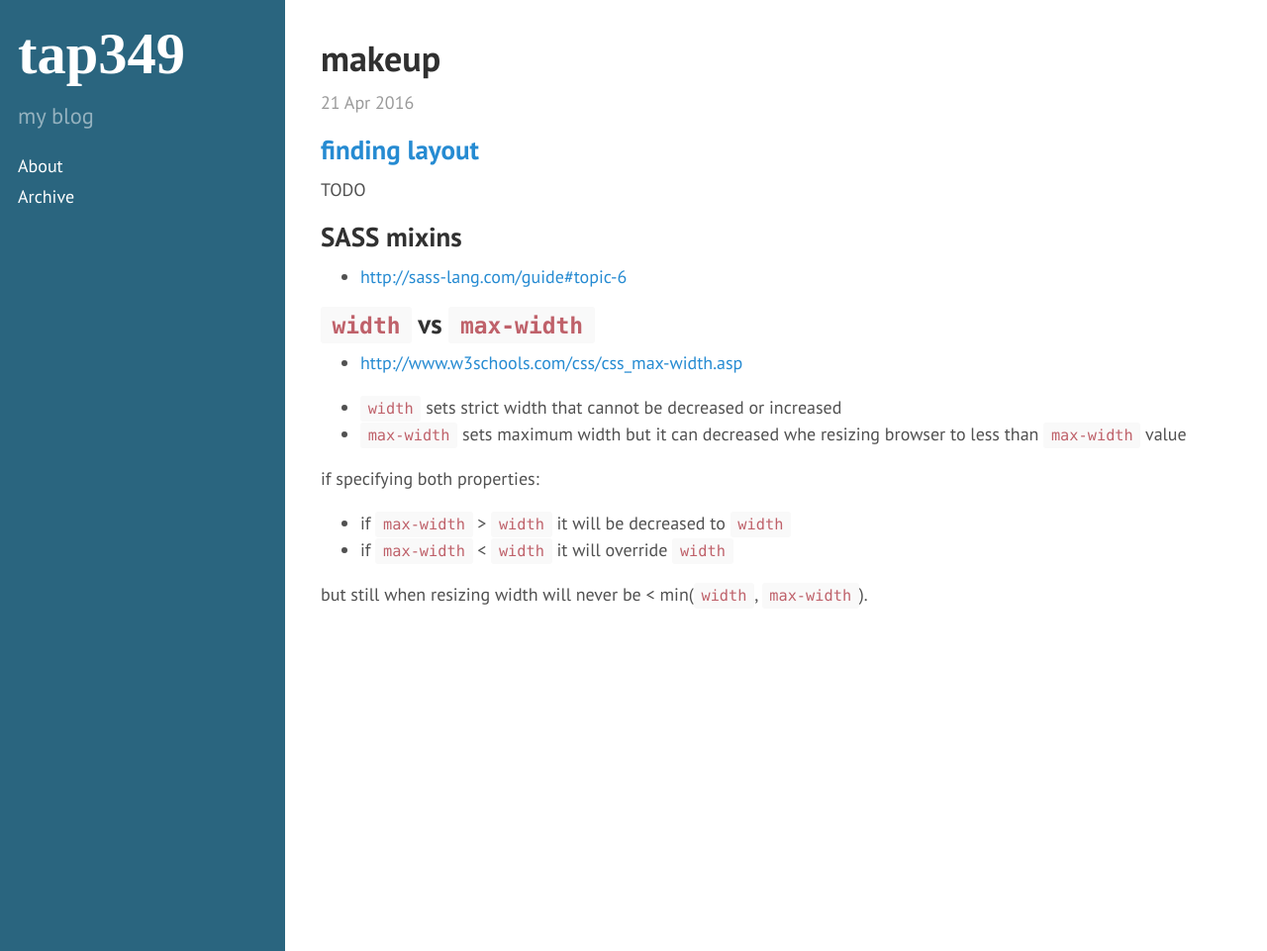
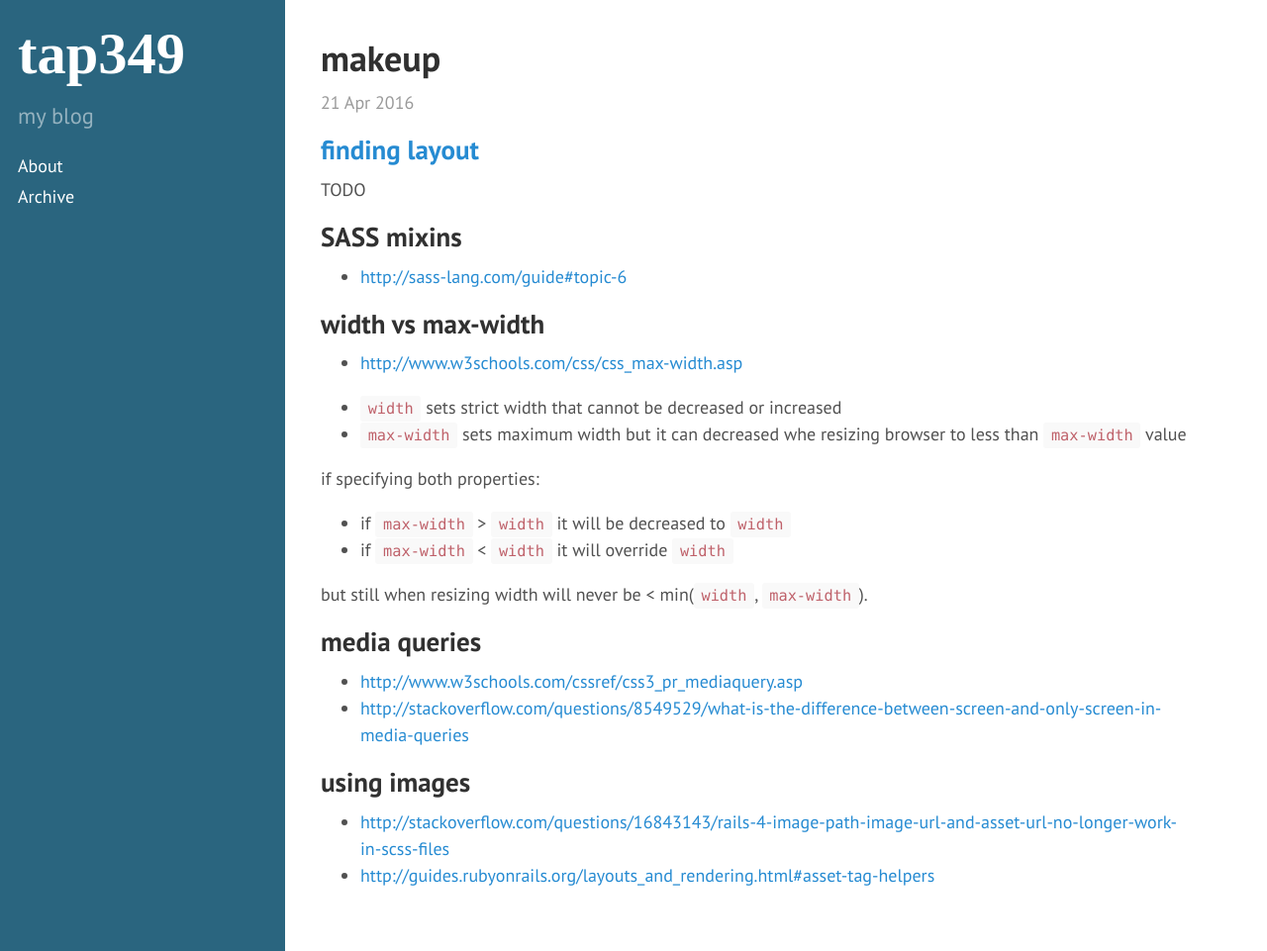
Before and after one commit to tap349/tap349.github.io, a Jekyll site: the page built from _posts/2016-04-21-makeup.md, in a window 1280 px wide and 961 px high. Shown: the whole window at 99% size. Built offline with Jekyll 4.4.1, drawn with Linux system fonts in a browser that asks for light colours.

Commit message:
update 2016-04-21_21:09:44

```diff
--- a/_posts/2016-04-21-makeup.md
+++ b/_posts/2016-04-21-makeup.md
@@ -14,7 +14,7 @@ TODO
 
 - <http://sass-lang.com/guide#topic-6>
 
-## `width` vs `max-width`
+## width vs max-width
 
 - <http://www.w3schools.com/css/css_max-width.asp>
 
@@ -28,3 +28,13 @@ if specifying both properties:
 - if `max-width` \< `width` it will override `width`
 
 but still when resizing width will never be \< min(`width`, `max-width`).
+
+## media queries
+
+- <http://www.w3schools.com/cssref/css3_pr_mediaquery.asp>
+- <http://stackoverflow.com/questions/8549529/what-is-the-difference-between-screen-and-only-screen-in-media-queries>
+
+## using images
+
+- <http://stackoverflow.com/questions/16843143/rails-4-image-path-image-url-and-asset-url-no-longer-work-in-scss-files>
+- <http://guides.rubyonrails.org/layouts_and_rendering.html#asset-tag-helpers>
```
